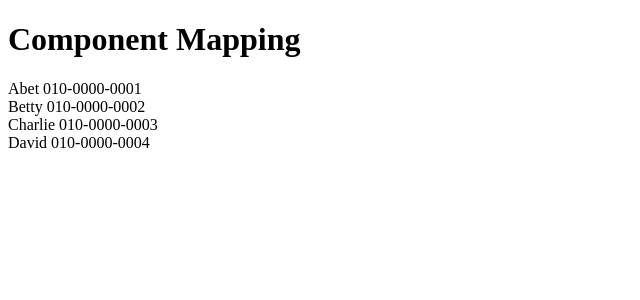
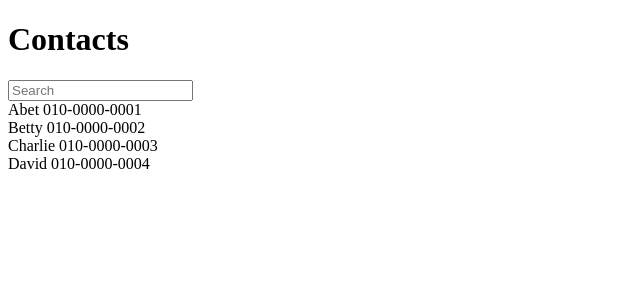
Before and after one commit to hg-pyun/hello-react, a React app: page / in a window 1280 px wide. Shown: the top 300 px of the page, without its empty margins (0-640 px from the left). Built offline with nearby package versions, Linux system fonts and the light colour scheme.

Commit message:
name search

```diff
--- a/src/components/Contact.js
+++ b/src/components/Contact.js
@@ -3,29 +3,50 @@
 
 export default class Contact extends React.Component {
 
+    // react-hor-loader는 constructor를 reload 하지 않음
     constructor(props){
         super(props);
         this.state = {
+            keyword: '',
             contactData : [
                 {name:'Abet', phone:'010-0000-0001'},
                 {name:'Betty', phone:'010-0000-0002'},
                 {name:'Charlie', phone:'010-0000-0003'},
                 {name:'David', phone:'010-0000-0004'}
             ]
-        }
+        };
+
+        this.handleChange = this.handleChange.bind(this);
+    }
+
+    handleChange(e){
+        this.setState({
+            keyword : e.target.value
+        })
     }
 
     render(){
         const mapToComponent = (data) => {
+
+            data.sort(); // 오름차순 정렬
+            data = data.filter((contact)=>{
+                return contact.name.toLowerCase().indexOf(this.state.keyword) > -1;
+            });
+
             return data.map((contact, i) =>{ // callback (currentValue, index, array)
-                console.log(contact, i);
                 return (<ContactInfo contact={contact} key={i}/>); // props로 객체를 넘길수도 있음
             })
         };
 
         return (
             <div>
-                <h1>Component Mapping</h1>
+                <h1>Contacts</h1>
+                <input
+                    name="keyword"
+                    placeholder="Search"
+                    value={this.state.keyword}
+                    onChange={this.handleChange}
+                />
                 {mapToComponent(this.state.contactData)}
             </div>
         )
```
Also changed, not shown: 1 other file (tests, documents, lock files or other folders).
